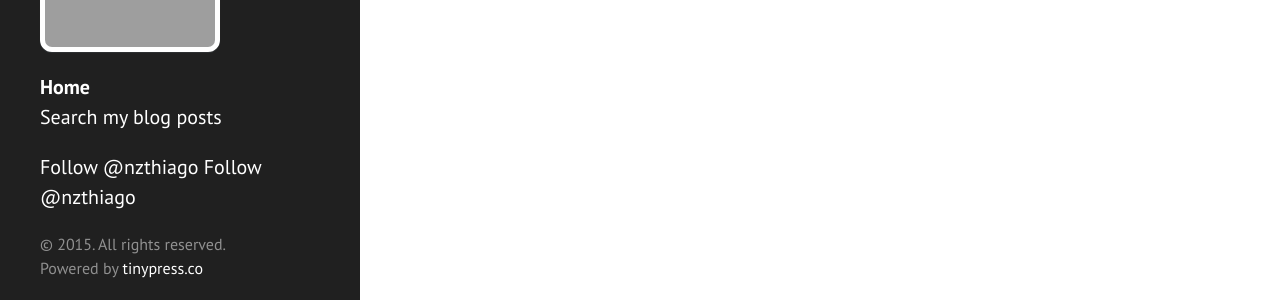
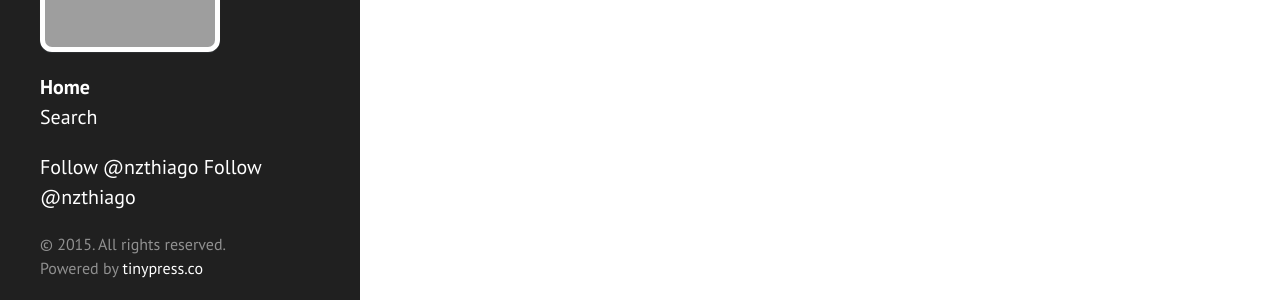
Before and after one commit to nzthiago/nzthiago.github.io, a Jekyll site: the page built from index.html, in a window 1280 px wide. Shown: the part 580-880 px from the top of the page. Built offline with Jekyll 4.4.1, drawn with Linux system fonts in a browser that asks for light colours; the list of posts is cut into pages by our own code; comment, search, counter and statistics services are not loaded; grey boxes are pictures that could not be loaded.

Commit message:
More search page updates

```diff
--- a/_config.yml
+++ b/_config.yml
@@ -6,3 +6,4 @@ title: Thiago Almeida
 tagline:
 description: I work at Microsoft with Azure, Visual Studio Online and the DevOps ninja practices they enable<br />
 paginate: 5
+baseurl: /project-name
--- a/search.md
+++ b/search.md
@@ -1,8 +1,10 @@
 ---
 layout: page
-title: Search my blog posts
+title: Search
 permalink: search/
 ---
+<p>Search the blog posts:</p>
+
 <input id="search" type="text" value="" onkeydown="if (event.keyCode == 13) doSearch()"/>
 <div>
 <input id="searchBtn" type="submit" onclick="doSearch()" value="Search">
```
